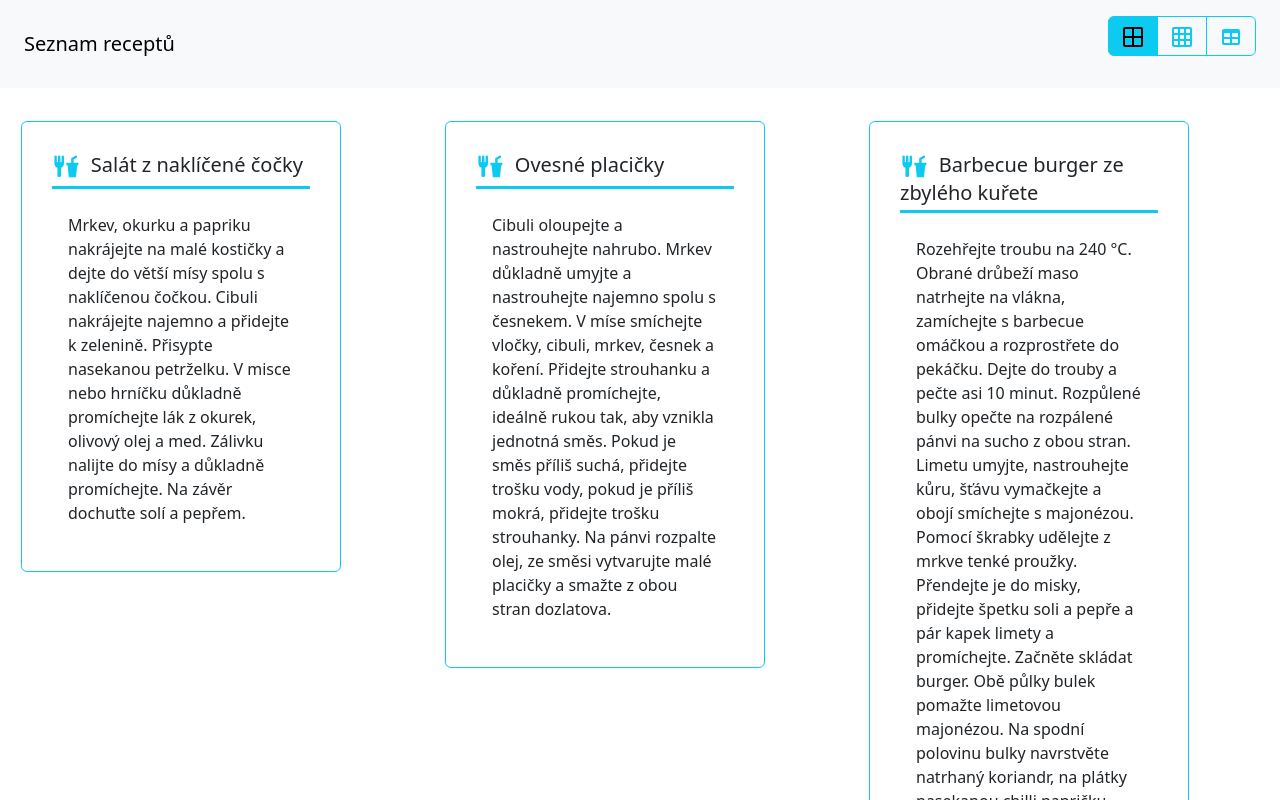
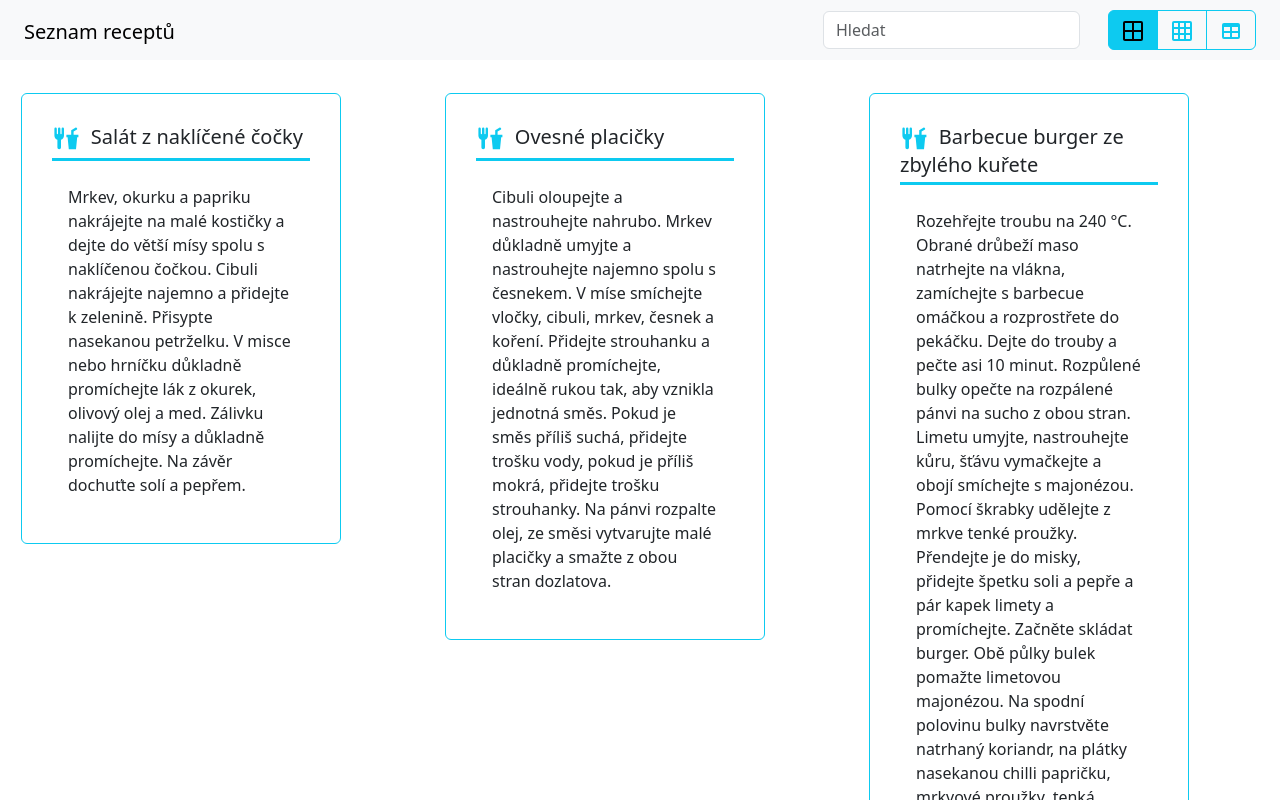
Before and after one commit to LukasKorinek67/React_Training, a React (Create React App) app in the folder client/: page / in a window 1280 px wide. Shown: the top 800 px of the page. Built offline with nearby package versions, Linux system fonts and the light colour scheme.

Commit message:
3rd block - filtering implemented

```diff
--- a/client/src/components/RecipesList.js
+++ b/client/src/components/RecipesList.js
@@ -1,8 +1,9 @@
-import {useState, useEffect} from 'react';
+import {useState, useEffect, useMemo} from 'react';
 import recipesData from '../mockup-data/recipes.json';
 import Navbar from "react-bootstrap/Navbar";
 import ButtonGroup from "react-bootstrap/ButtonGroup";
 import ToggleButton from "react-bootstrap/ToggleButton";
+import Form from "react-bootstrap/Form";
 import RecipesBigGrid from "./RecipesBigGrid";
 import RecipesSmallGrid from "./RecipesSmallGrid";
 import RecipesTableList from "./RecipesTableList";
@@ -14,10 +15,22 @@ import { mdiGridLarge, mdiGrid, mdiTable } from '@mdi/js';
 export default function RecipesList() {
     const [recipes, setRecipes] = useState(null);
     const [viewType, setViewType] = useState('big-detail');
+    const [searchBy, setSearchBy] = useState("");
 
     useEffect(() => {
         getAllRecipes();
     }, []);
+
+    const filteredRecipes = useMemo(() => {
+        if (recipes != null) {
+            return recipes.filter((recipe) => {
+                return (
+                    recipe.name.toLocaleLowerCase().includes(searchBy.toLocaleLowerCase()) ||
+                    recipe.description.toLocaleLowerCase().includes(searchBy.toLocaleLowerCase())
+                );
+            });
+        }
+    }, [searchBy, recipes]);
 
     function getAllRecipes() {
         // tady by bylo volání na backend
@@ -31,11 +44,25 @@ export default function RecipesList() {
         { name: 'Tabulka', value: 'table', icon: mdiTable },
     ];
 
+    function handleSearchChange(event) {
+        setSearchBy(event.target.value);
+    }
+
     return (
         <>
             <Navbar bg="light" >
-                <Navbar.Brand className="ps-4">Seznam receptů</Navbar.Brand>
-                <ButtonGroup className="mb-4 ms-auto pe-4 pt-2">
+                <Navbar.Brand className="ps-4 mt-1">Seznam receptů</Navbar.Brand>
+                <Form className="d-flex ms-auto me-4 pt-0">
+                    <Form.Control
+                        id="searchInput"
+                        type="search"
+                        placeholder="Hledat"
+                        className="me-1"
+                        aria-label="Search"
+                        onChange={handleSearchChange}
+                    />
+                </Form>
+                <ButtonGroup className="pe-4">
                     {viewTypes.map((type) => (
                         <ToggleButton
                             key={type.value}
@@ -53,9 +80,9 @@ export default function RecipesList() {
                 </ButtonGroup>
             </Navbar>
 
-            {viewType === 'big-detail' && <RecipesBigGrid recipes={recipes}/>}
-            {viewType === 'small-detail' && <RecipesSmallGrid recipes={recipes}/>}
-            {viewType === 'table' && <RecipesTableList recipes={recipes} />}
+            {viewType === 'big-detail' && <RecipesBigGrid recipes={filteredRecipes}/>}
+            {viewType === 'small-detail' && <RecipesSmallGrid recipes={filteredRecipes}/>}
+            {viewType === 'table' && <RecipesTableList recipes={filteredRecipes} />}
         </>
     );
 }
```
